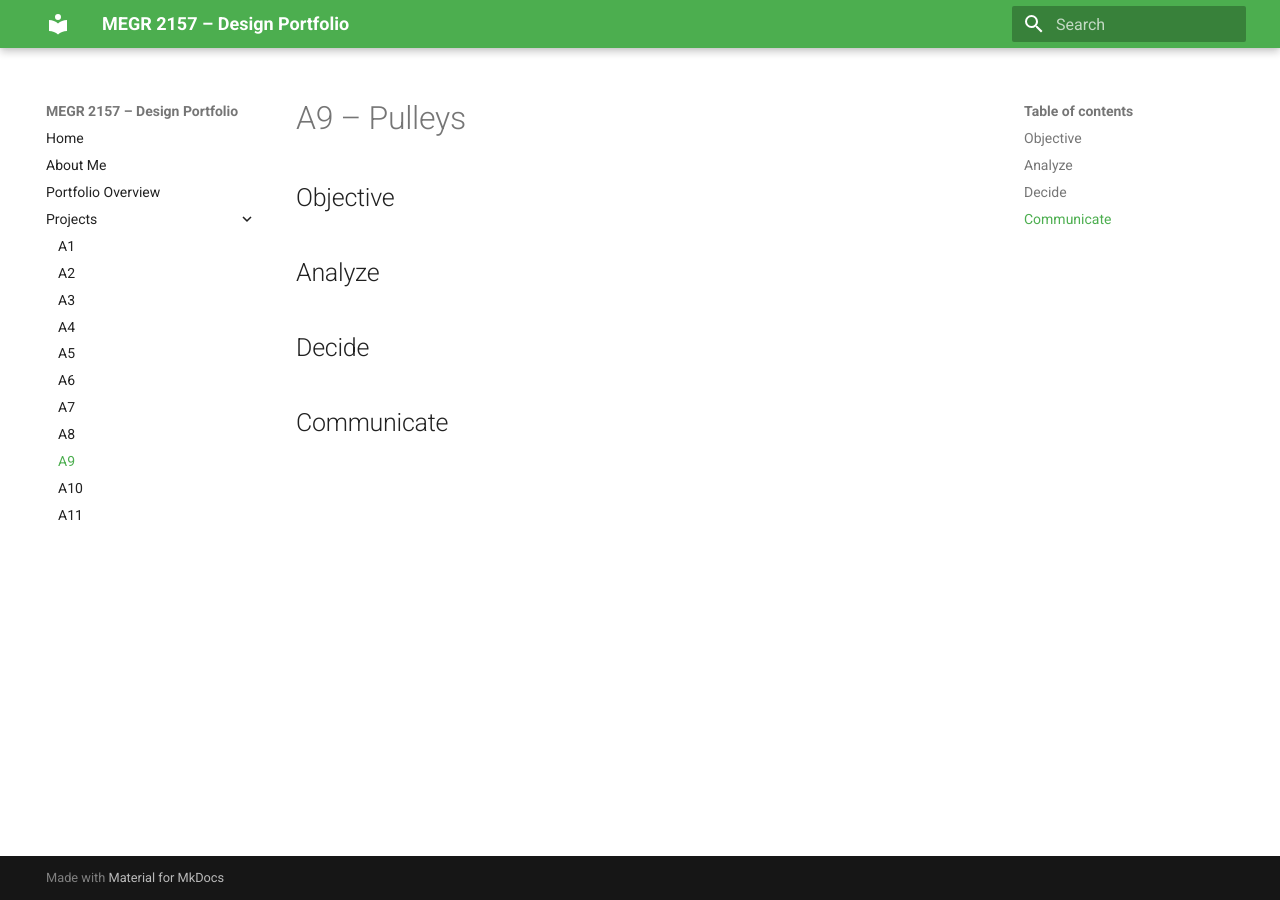
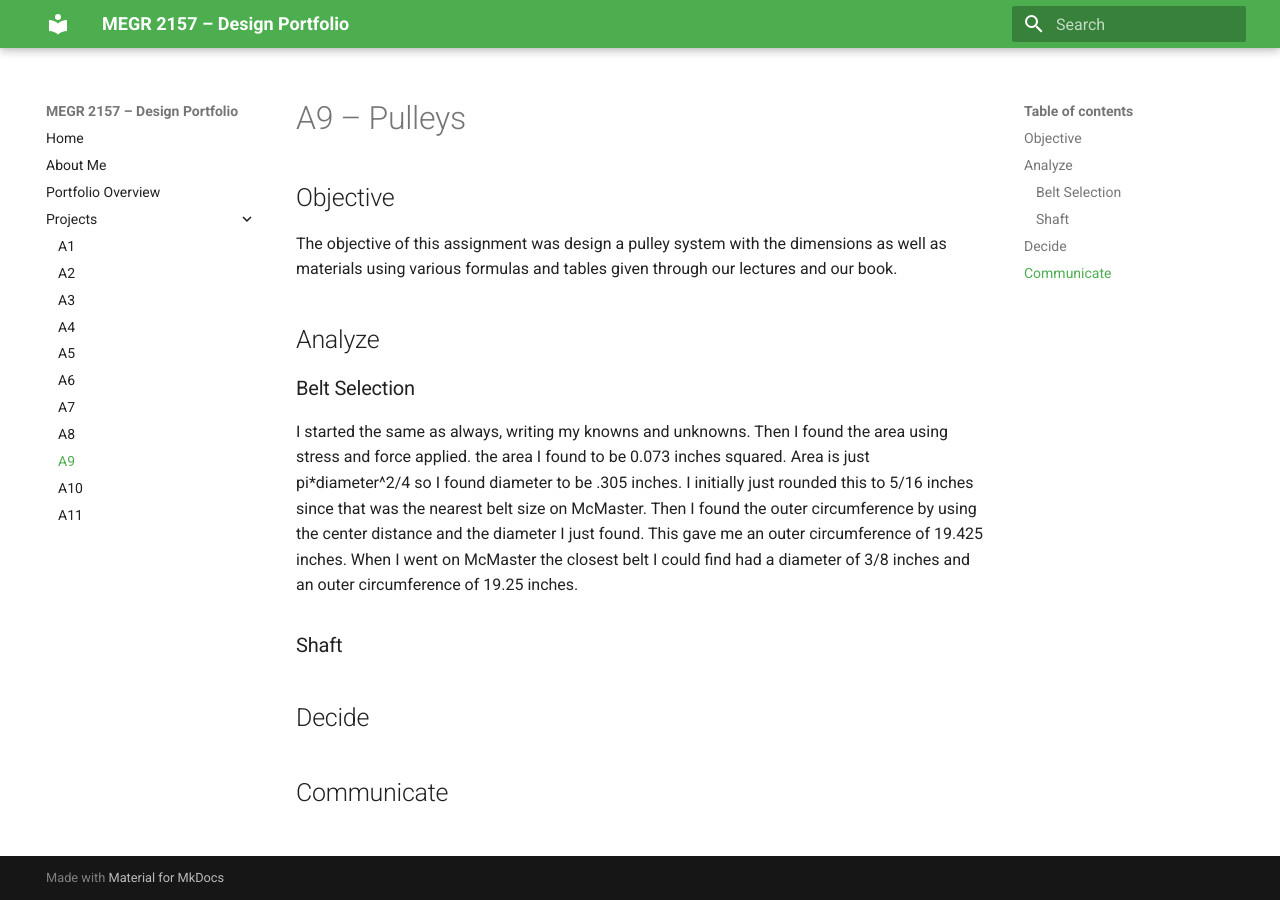
Before and after one commit to JacksonRice6/megr2156-portfolio, an MkDocs documentation site: the page built from docs/assignments/A09/index.md, in a window 1280 px wide. Built offline with MkDocs 1.6.1 and Material for MkDocs 9.7.7, drawn with Linux system fonts in a browser that asks for light colours.

Commit message:
Update index.md

```diff
--- a/docs/assignments/A09/index.md
+++ b/docs/assignments/A09/index.md
@@ -1,9 +1,13 @@
 # A9 – Pulleys
 
 ## Objective
-
+The objective of this assignment was design a pulley system with the dimensions as well as materials using various formulas and tables given through our lectures and our book.
 
 ## Analyze
+### Belt Selection
+I started the same as always, writing my knowns and unknowns. Then I found the area using stress and force applied. the area I found to be 0.073 inches squared. Area is just pi*diameter^2/4 so I found diameter to be .305 inches. I initially just rounded this to 5/16 inches since that was the nearest belt size on McMaster. Then I found the outer circumference by using the center distance and the diameter I just found. This gave me an outer circumference of 19.425 inches. When I went on McMaster the closest belt I could find had a diameter of 3/8 inches and an outer circumference of 19.25 inches.
+
+### Shaft
 
 
 ## Decide
```
